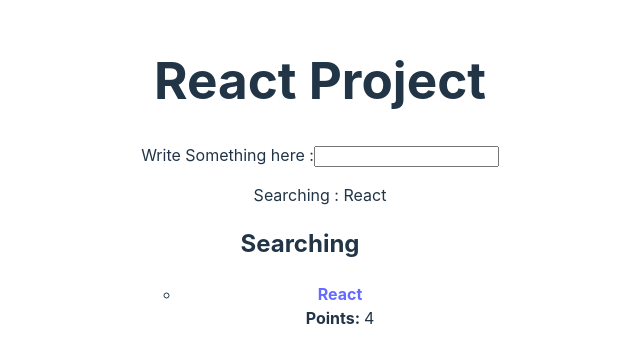
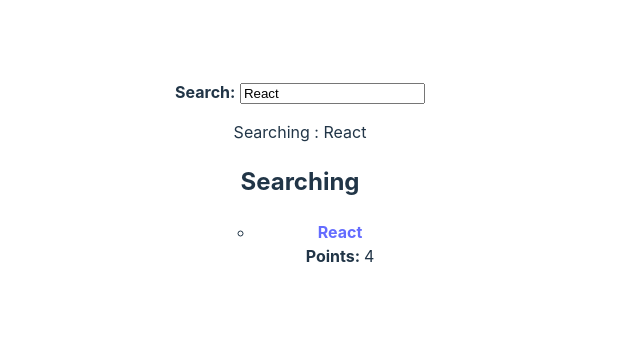
Before and after one commit to ghadaabassi/ReactProject, a React (Vite) app in the folder FirstReactProject/: page / in a window 1280 px wide. Shown: the part 218-580 px from the top of the page, without its empty margins (340-980 px from the left). Built offline with nearby package versions, Linux system fonts and the light colour scheme.

Commit message:
ComposantNatif

```diff
--- a/FirstReactProject/src/App.jsx
+++ b/FirstReactProject/src/App.jsx
@@ -47,10 +47,21 @@
  l.title.toLowerCase().includes(searchTerm.toLowerCase())
 );
 
-
+    /* <Search onSearch={handleSearch} searchTerm={searchTerm} />*/
 return(
     <>
-        <Search onSearch={handleSearch} searchTerm={searchTerm} />
+
+
+        <InputWithLabel
+        id="search"
+        value={searchTerm}
+        onInputChange={handleSearch}
+        >
+        <strong>Search:</strong>
+        </InputWithLabel>
+
+
+       <p>Searching : {searchTerm} </p>
         <h2>Searching</h2>
         <List list={searchedList}/>
     </>
@@ -66,6 +77,7 @@
         props.list.map((item) =>
       (
          <Item  key={item.objectID} item={item} />
+
       ))}
      </ul>
 )}
@@ -83,4 +95,69 @@
   }
 
 
+
+
+/*
+  const InputWithLabel = ({
+    id,
+   label,
+    value,
+    onInputChange
+    }) => (
+    <>
+    <label htmlFor={id}>{label}</label>
+    &nbsp;
+    <input
+    id={id}
+    type="text"
+    value={value}
+    onChange={onInputChange}
+    />
+    </>
+   );
+*/
+
+/*
+const InputWithLabel = ({
+ id,
+ label,
+ value,
+ type = 'text',
+ onInputChange
+ }) => (
+ <>
+ <label htmlFor={id}>{label}</label>
+ &nbsp;
+ <input
+ id={id}
+ type={type}
+ value={value}
+ onChange={onInputChange}
+
+ />
+ </>
+);*/
+
+
+const InputWithLabel = ({
+  id,
+  value,
+  type = 'text',
+  onInputChange,
+ children,
+  }) => (
+  <>
+  <label htmlFor={id}>{children}</label>
+  &nbsp;
+  <input
+  id={id}
+  type={type}
+  value={value}
+  onChange={onInputChange}
+  />
+  </>
+ );
+
+
+
 export default App
```
